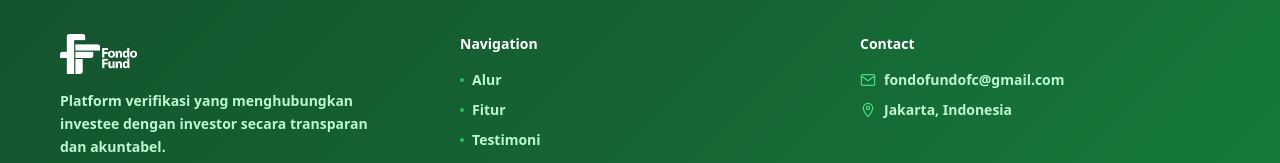
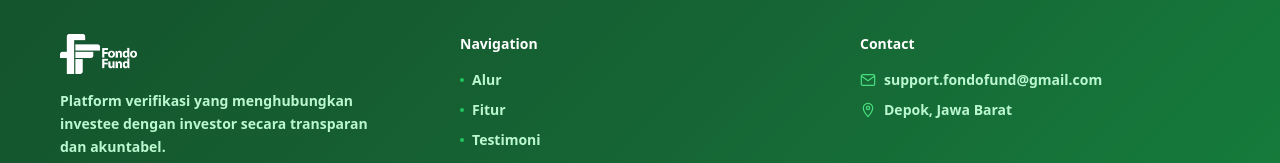
Before and after one commit to dimspangestu/fe-verification, a Next.js app: page / in a window 1280 px wide. Shown: the part 4380-4543 px from the top of the page. Built offline with nearby package versions, Linux system fonts and the light colour scheme; no server answers.

Commit message:
footer change

```diff
--- a/src/pages/home/sections/Footer.jsx
+++ b/src/pages/home/sections/Footer.jsx
@@ -51,14 +51,14 @@ export default function Footer({ brand }) {
                   <path d="M4 4h16c1.1 0 2 .9 2 2v12c0 1.1-.9 2-2 2H4c-1.1 0-2-.9-2-2V6c0-1.1.9-2 2-2z" stroke="currentColor" strokeWidth="1.8" strokeLinejoin="round"/>
                   <path d="m22 6-10 7L2 6" stroke="currentColor" strokeWidth="1.8" strokeLinecap="round"/>
                 </svg>
-                fondofundofc@gmail.com
+                support.fondofund@gmail.com
               </li>
               <li className="flex items-center gap-2 text-sm font-semibold text-green-200">
                 <svg className="h-4 w-4 shrink-0 text-green-400" fill="none" viewBox="0 0 24 24">
                   <path d="M12 2C8.13 2 5 5.13 5 9c0 5.25 7 13 7 13s7-7.75 7-13c0-3.87-3.13-7-7-7z" stroke="currentColor" strokeWidth="1.8"/>
                   <circle cx="12" cy="9" r="2.5" stroke="currentColor" strokeWidth="1.8"/>
                 </svg>
-                Jakarta, Indonesia
+                Depok, Jawa Barat
               </li>
             </ul>
           </div>
```
